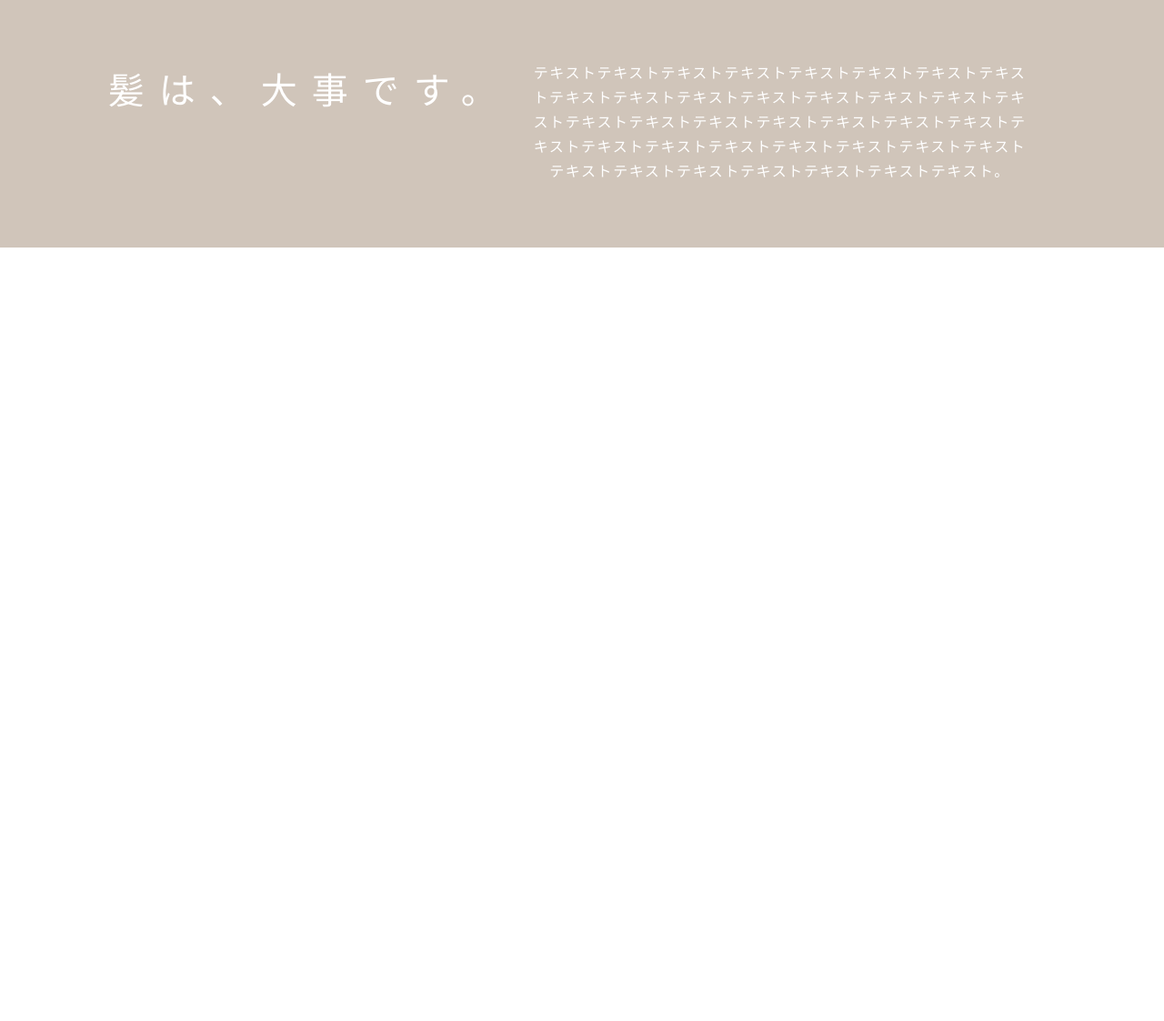
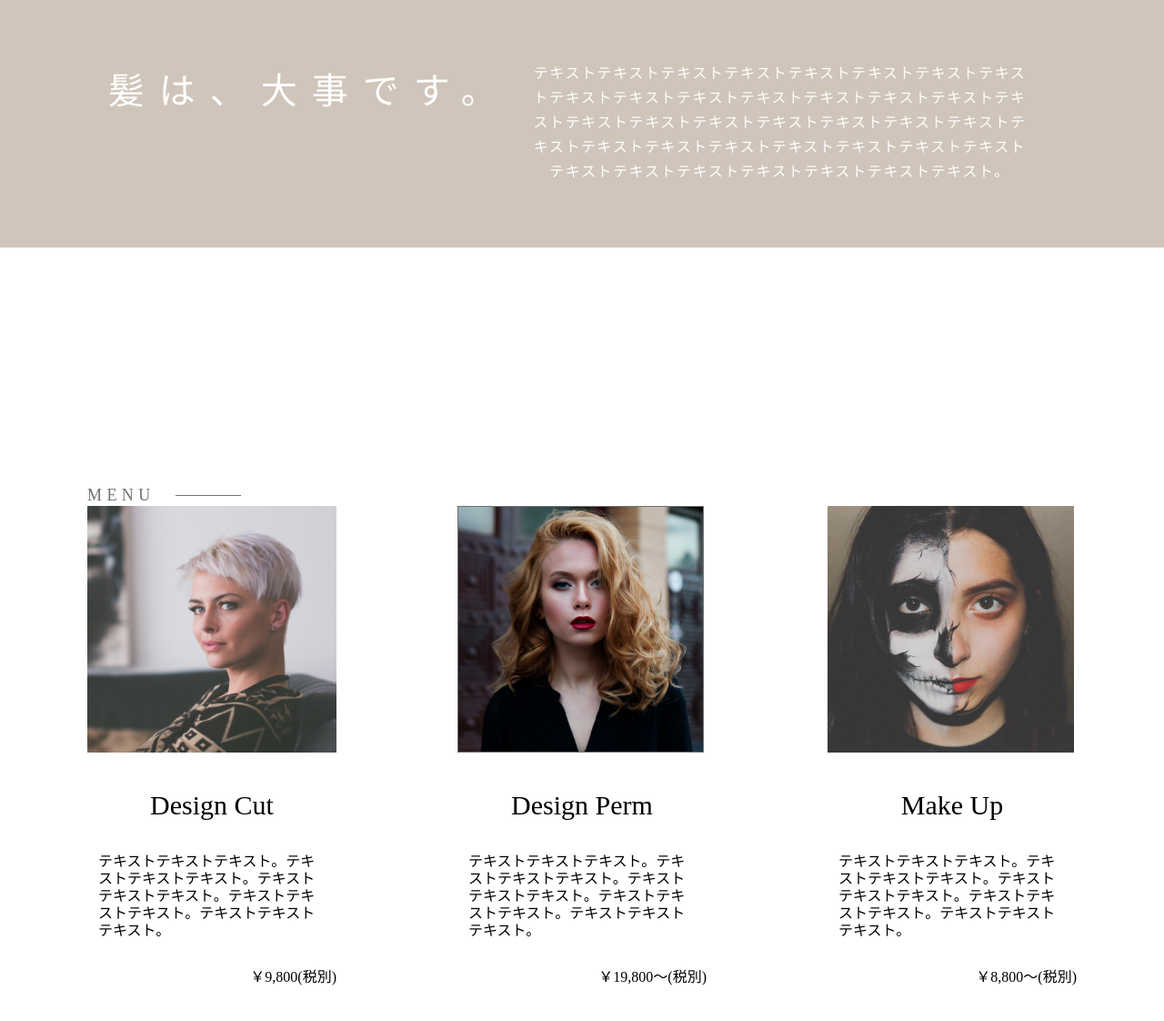
Before and after one commit to sugataki/codevillage, a plain HTML site: page index.html in a window 1280 px wide. Shown: the part 1503-2625 px from the top of the page at 91% size. Before the commit the page ends 1775 px from the top, so only its background shows below. Drawn offline with Linux system fonts and the light colour scheme.

Commit message:
modify menu

```diff
--- a/index.html
+++ b/index.html
@@ -44,6 +44,44 @@
       </div>
     </section>
 
+    <section id="menu">
+      <div class="wrap menu-wrap">
+        <h2 class="title">MENU</h2>
+        <section class="menu-item-wrap">
+          <div class="menu-item">
+            <div class="menu-item__img">
+              <img src="./img/design-cut-img.png" alt="">
+            </div>
+            <div class="menu-content">
+              <h3 class="menu-content__title">Design Cut</h3>
+              <p class="menu-content__desc">テキストテキストテキスト。テキストテキストテキスト。テキストテキストテキスト。テキストテキストテキスト。テキストテキストテキスト。</p>
+              <p class="menu-content__price">￥9,800(税別)</p>
+            </div>
+          </div>
+          <div class="menu-item">
+            <div class="menu-item__img">
+              <img src="./img/design-perm-img.png" alt="">
+            </div>
+            <div class="menu-content">
+              <h3 class="menu-content__title">Design Perm</h3>
+              <p class="menu-content__desc">テキストテキストテキスト。テキストテキストテキスト。テキストテキストテキスト。テキストテキストテキスト。テキストテキストテキスト。</p>
+              <p class="menu-content__price">￥19,800～(税別)</p>
+            </div>
+          </div>
+          <div class="menu-item">
+            <div class="menu-item__img">
+              <img src="./img/make-up-img.png" alt="">
+            </div>
+            <div class="menu-content">
+              <h3 class="menu-content__title">Make Up</h3>
+              <p class="menu-content__desc">テキストテキストテキスト。テキストテキストテキスト。テキストテキストテキスト。テキストテキストテキスト。テキストテキストテキスト。</p>
+              <p class="menu-content__price">￥8,800～(税別)</p>
+            </div>
+          </div>
+
+        </section>
+      </div>
+    </section>
   </main>
 
 </body>
--- /dev/null
+++ b/scss/_menu.scss
@@ -0,0 +1,37 @@
+.menu-wrap {
+  width: 85%;
+}
+
+.menu-item-wrap {
+  display: flex;
+  justify-content: space-between;
+  align-items: center;
+}
+
+.menu-item {
+  width: 274px;
+
+}
+
+.menu-content {
+
+
+  &__title {
+    font-size: 3.0rem;
+    line-height: 36px;
+    margin-top: 37px;
+    text-align: center;
+  }
+
+  &__desc {
+    width: 250px;
+    font-size: 1.6rem;
+    line-height: 19px;
+    margin: 34px auto 0;
+  }
+
+  &__price {
+    text-align: right;
+    margin-top: 34px;
+  }
+}
--- a/scss/main.scss
+++ b/scss/main.scss
@@ -3,3 +3,4 @@
 @import 'header';
 @import 'first-view';
 @import 'concept';
+@import 'menu';
```
Also changed, not shown: css/main.css, img/design-cut-img.png (renamed from img/jens-lindner-4i7-mcM7xSY-unsplash.png), img/design-perm-img.png (renamed from img/beautiful-beauty-female-247322.png), img/make-up-img.png (renamed from img/edgar-perez-kTBJmeRbAbo-unsplash.png), 1 other file.
